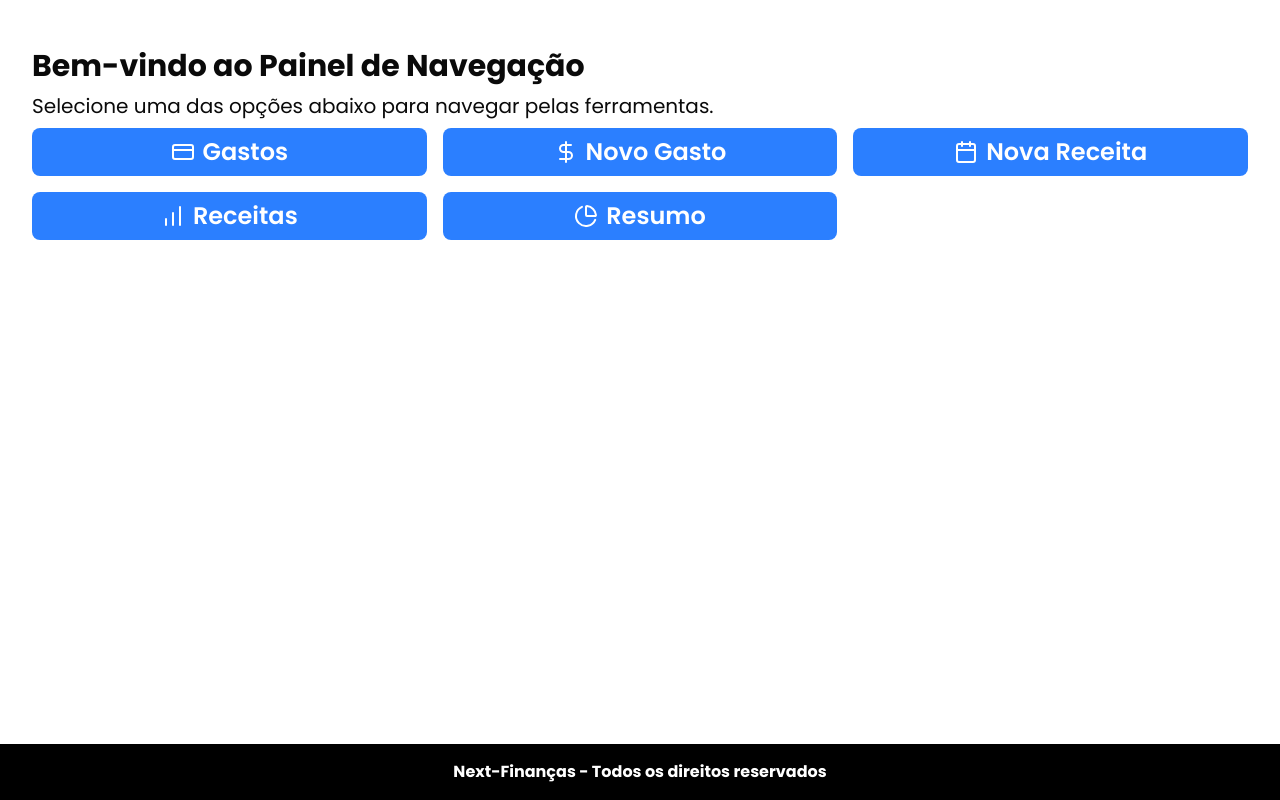
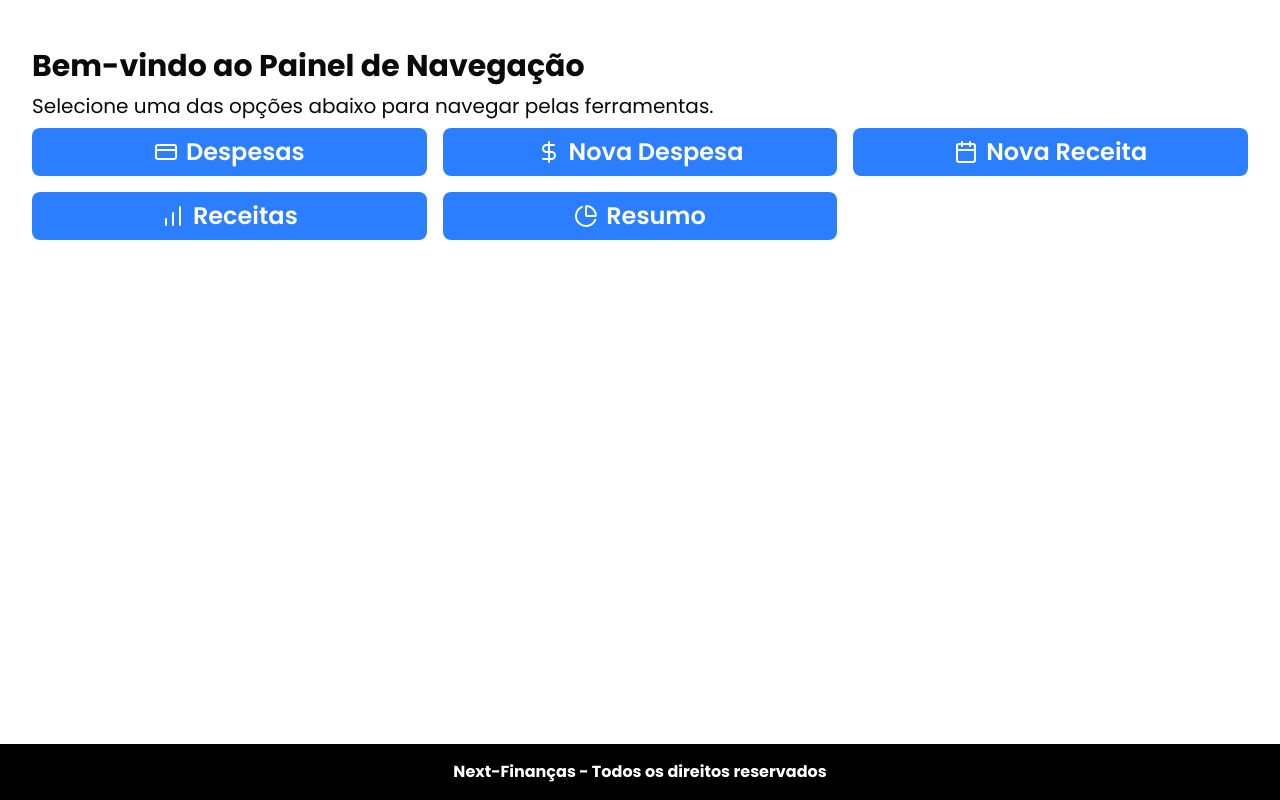
Before and after one commit to joseisaacpy/next-financas, a Next.js app: page / in a window 1280 px wide. Built offline with nearby package versions, Linux system fonts and the light colour scheme.

Commit message:
fix(nav-links): corrigir nome das rotas

```diff
--- a/data/NavLinks.tsx
+++ b/data/NavLinks.tsx
@@ -22,15 +22,15 @@ export const navItems: NavItem[] = [
     icon: <Home />,
   },
   {
-    name: "Gastos",
-    description: "Veja e gerencie todos os seus gastos registrados.",
-    href: "/gastos",
+    name: "Despesas",
+    description: "Veja e gerencie todas as suas despesas registradas.",
+    href: "/despesas",
     icon: <CreditCard />,
   },
   {
-    name: "Novo Gasto",
+    name: "Nova Despesa",
     description: "Adicione uma nova despesa ao seu controle.",
-    href: "/gastos/novo",
+    href: "/despesas/novo",
     icon: <DollarSign />,
   },
   {
```
